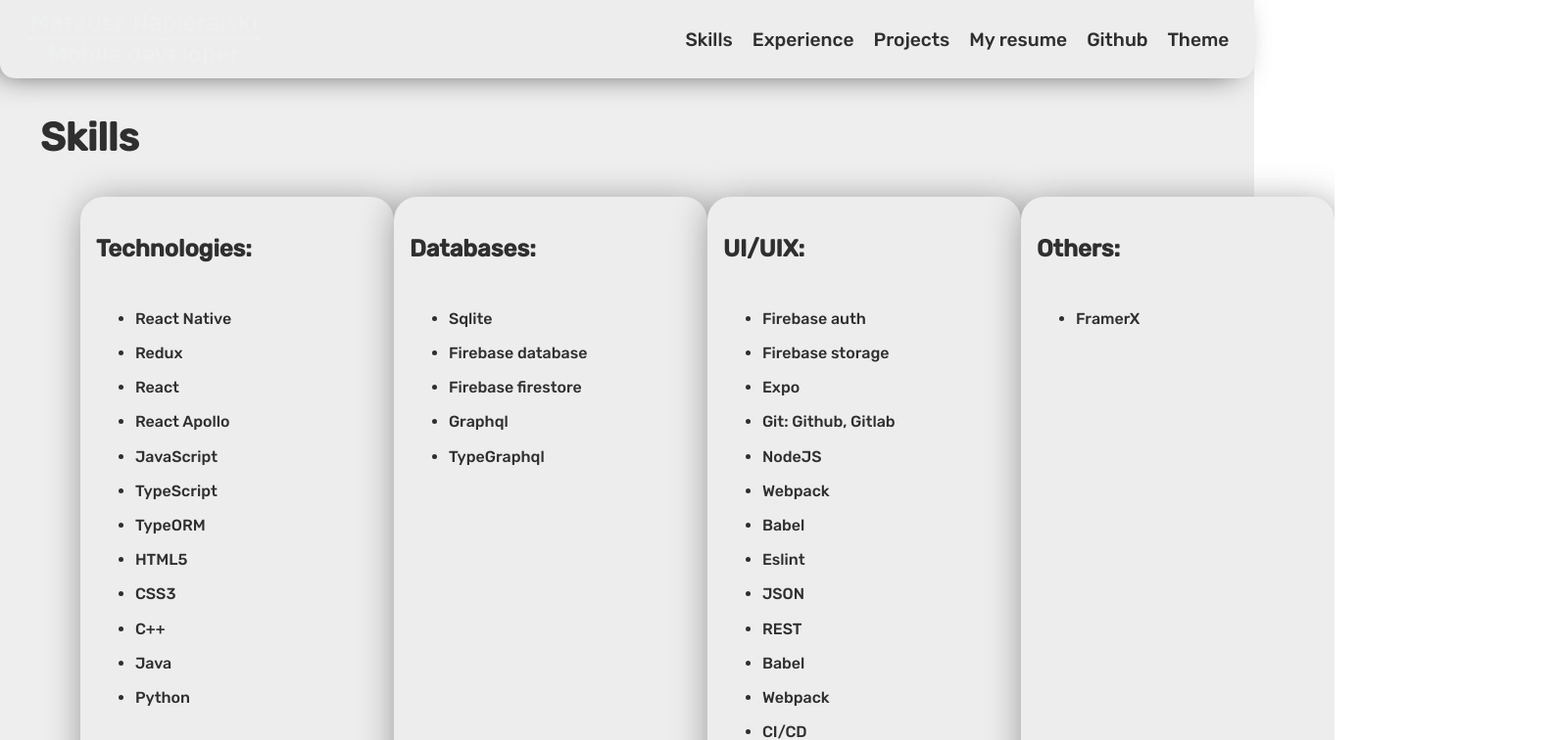
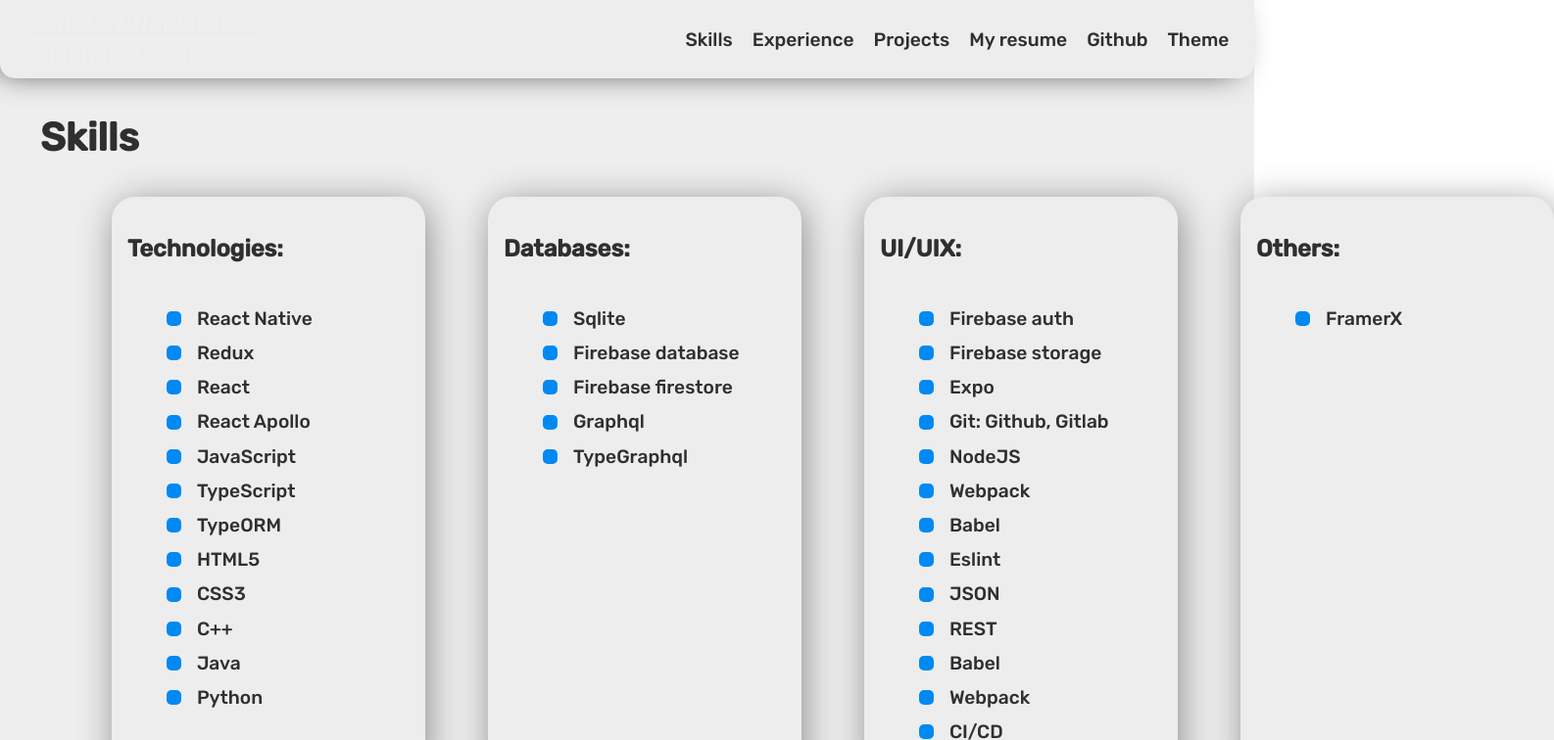
Before and after one commit to matiNap/mnapieralski.github.io, a React (Create React App) app in the folder app/: page / in a window 1280 px wide. Both pictures are taken after a click on the item "Skills". Shown: the top 756 px of the page at 98% size, 1586 px wide, since content can reach past the window. Built offline with nearby package versions, Linux system fonts and the light colour scheme.

Commit message:
Add skills screen

```diff
--- a/app/package.json
+++ b/app/package.json
@@ -22,6 +22,8 @@
     "react-redux": "^7.2.0",
     "react-router-dom": "^5.2.0",
     "react-scripts": "3.4.1",
+    "react-spring": "^8.0.27",
+    "react-vertical-timeline-component": "^3.0.2",
     "redux": "^4.0.5",
     "redux-persist": "^6.0.0",
     "redux-thunk": "^2.3.0",
--- a/app/src/components/Card/index.tsx
+++ b/app/src/components/Card/index.tsx
@@ -4,15 +4,15 @@
 
 interface Props {
   children?: ReactNode | ReactNode[];
-  containerStyle?: React.CSSProperties;
+  className?: string;
 }
 
-export default ({ children, containerStyle }: Props) => {
+export default ({ children, className }: Props) => {
   const { palette } = useTheme();
   return (
     <div
-      style={{ backgroundColor: palette.secondary.dark, ...containerStyle }}
-      className="card-container"
+      style={{ backgroundColor: palette.secondary.dark }}
+      className={`card-container ${className}`}
     >
       {children}
     </div>
--- a/app/src/components/Container/index.tsx
+++ b/app/src/components/Container/index.tsx
@@ -3,17 +3,9 @@
 
 interface Props {
   children: ReactNode | ReactNode[];
-  flexDirection?: "row" | "column";
-  justifyContent?: "flex-start" | "flex-end" | "space-between" | "space-around";
+  className?: string;
 }
 
-export default ({ children, flexDirection, justifyContent }: Props) => {
-  return (
-    <div
-      className="content-container"
-      style={{ flexDirection, justifyContent }}
-    >
-      {children}
-    </div>
-  );
+export default ({ children, className }: Props) => {
+  return <div className={`content-container ${className}`}>{children}</div>;
 };
--- a/app/src/screens/Skills/components/ListPoint.tsx
+++ b/app/src/screens/Skills/components/ListPoint.tsx
@@ -1,9 +1,19 @@
 import React from "react";
+import { useTheme } from "@material-ui/core";
 
 interface Props {
   title: string;
 }
 
 export default ({ title }: Props) => {
-  return <li className="skills-point">{title}</li>;
+  const { palette } = useTheme();
+  return (
+    <li className="skills-point">
+      <div
+        className="skills-bullet"
+        style={{ backgroundColor: palette.primary.main }}
+      />
+      <div>{title}</div>
+    </li>
+  );
 };
--- a/app/src/screens/Skills/components/SkillCard.tsx
+++ b/app/src/screens/Skills/components/SkillCard.tsx
@@ -1,5 +1,6 @@
 import React, { ReactNode } from "react";
 import Card from "../../../components/Card";
+import ListPoint from "./ListPoint";
 
 interface Props {
   children?: ReactNode | ReactNode[];
@@ -9,11 +10,11 @@
 
 export default ({ children, title, points }: Props) => {
   return (
-    <Card containerStyle={{ width: "20rem", height: "40rem" }}>
+    <Card className="skills-card">
       <h2>{title}</h2>
       <ul>
         {points.map((point) => (
-          <li>{point}</li>
+          <ListPoint title={point} />
         ))}
       </ul>
     </Card>
--- a/app/src/screens/Skills/index.tsx
+++ b/app/src/screens/Skills/index.tsx
@@ -1,20 +1,29 @@
 import React from "react";
 import Container from "../../components/Container";
-import "./style.css";
 import SkillCard from "./components/SkillCard";
 import data from "./skills.json";
+import { useSpring, animated } from "react-spring";
+
+import "./style.css";
 
 export default () => {
   const { skills } = data;
+  const props = useSpring({
+    opacity: 1,
+    from: { opacity: 0, marginTop: 1000 },
+    marginTop: 0,
+  });
   return (
+    <animated.div style={props}>
       <Container>
         <h1>Skills</h1>
-      <Container flexDirection="row" justifyContent="space-between">
+        <Container className="skills-container">
           <SkillCard title="Technologies:" points={skills.technologies} />
           <SkillCard title="Databases:" points={skills.databases} />
           <SkillCard title="UI/UIX:" points={skills.others} />
           <SkillCard title="Others:" points={skills.ui} />
         </Container>
       </Container>
+    </animated.div>
   );
 };
--- a/app/src/screens/Skills/style.css
+++ b/app/src/screens/Skills/style.css
@@ -1,3 +1,40 @@
 .skills-point {
   font-size: 1.2rem;
+  list-style-type: none;
+  display: flex;
+  flex-direction: row;
+  align-items: center;
 }
+
+.skills-bullet {
+  width: 15px;
+  height: 15px;
+  border-radius: 5px;
+  display: flex;
+  margin-right: 1rem;
+}
+
+@media only screen and (min-width: 600px) {
+  .skills-container {
+    flex-direction: row !important;
+    justify-content: space-between;
+    display: flex;
+  }
+
+  .skills-card {
+    display: flex;
+    flex: 1;
+    margin-left: 2rem;
+    margin-right: 2rem;
+  }
+}
+
+@media only screen and (max-width: 600px) {
+  .skills-container {
+    flex-direction: column;
+  }
+
+  .skills-card {
+    margin-top: 2rem;
+  }
+}
```
Also changed, not shown: 1 other file (tests, documents, lock files or other folders). Lines whose indentation alone changed are shown as unchanged.
